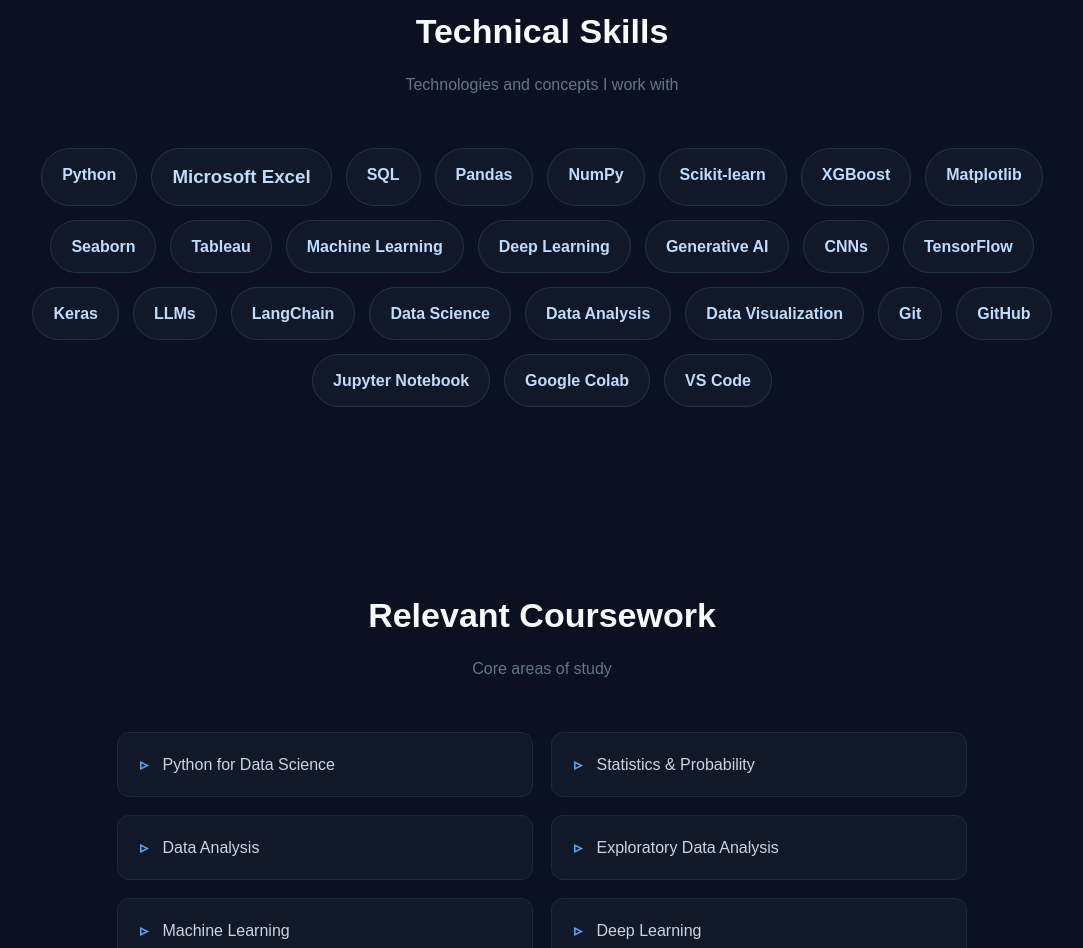
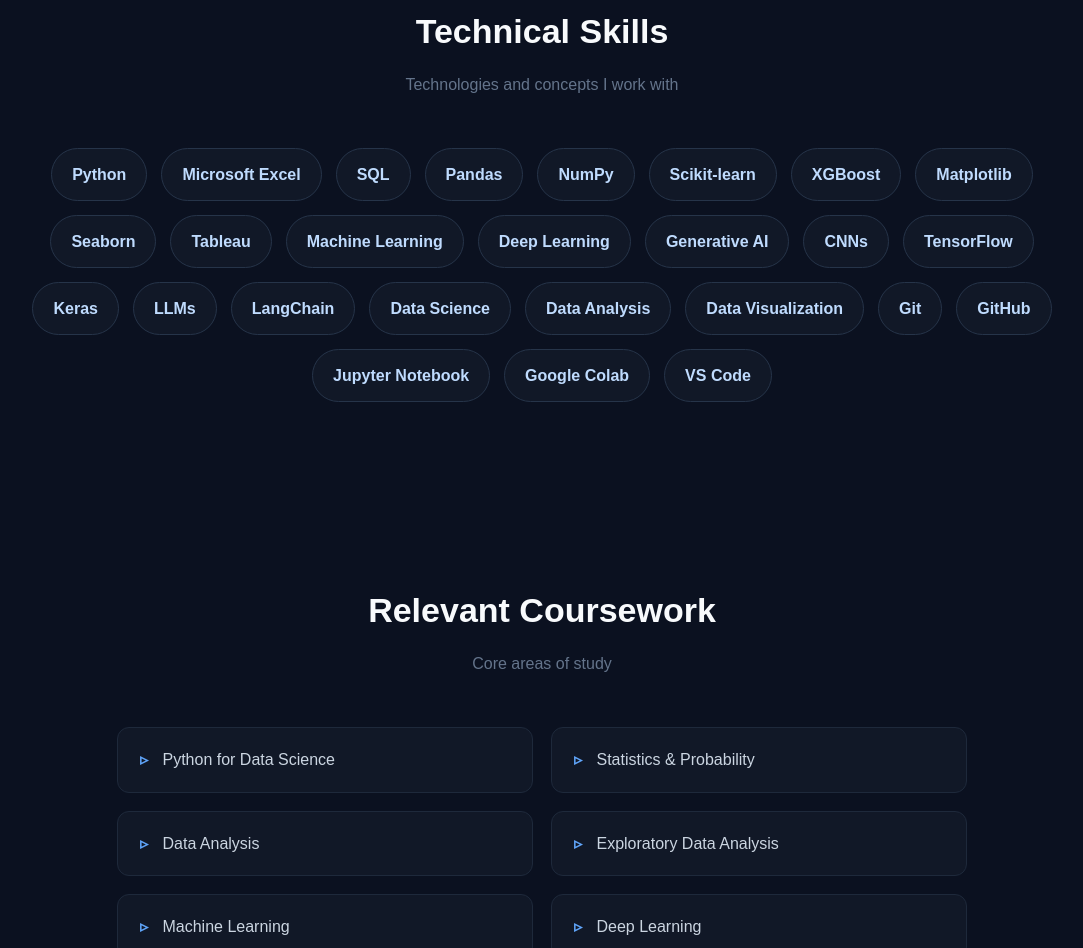
Before and after one commit to Rayalasirisha/Rayala-sirisha, a plain HTML site: page index.html in a window 1280 px wide. Shown: the part 1499-2447 px from the top of the page, without its empty margins (98-1181 px from the left). Drawn offline with Linux system fonts and the light colour scheme.

Commit message:
Update index.html

```diff
--- a/index.html
+++ b/index.html
@@ -563,9 +563,7 @@
     <div class="skills">
 
         <span class="skill">Python</span>
-        <div class="skill">
-    <h3>Microsoft Excel</h3>
-</div>
+        <span class="skill">Microsoft Excel</span>
         <span class="skill">SQL</span>
 
         <span class="skill">Pandas</span>
```
